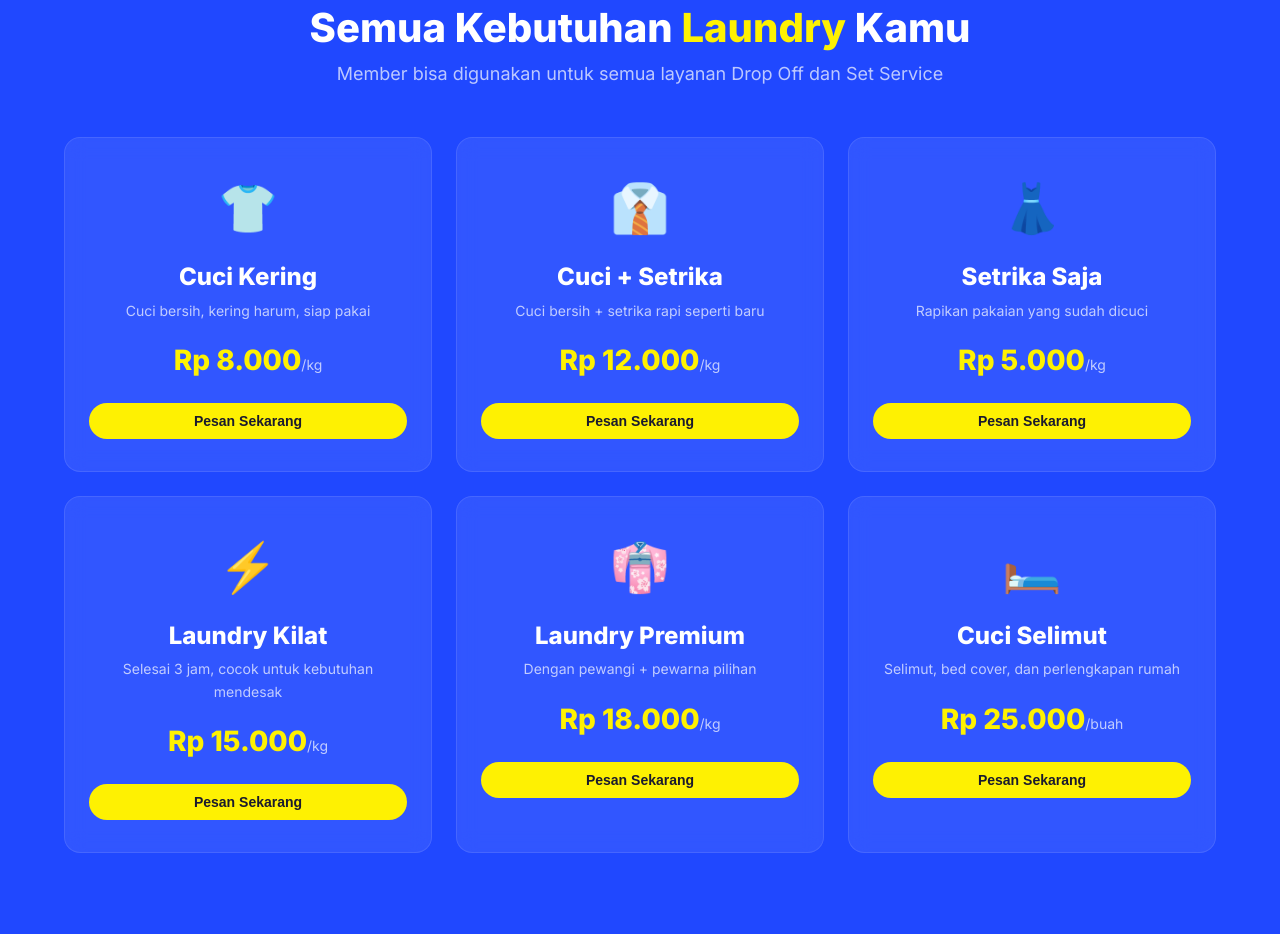
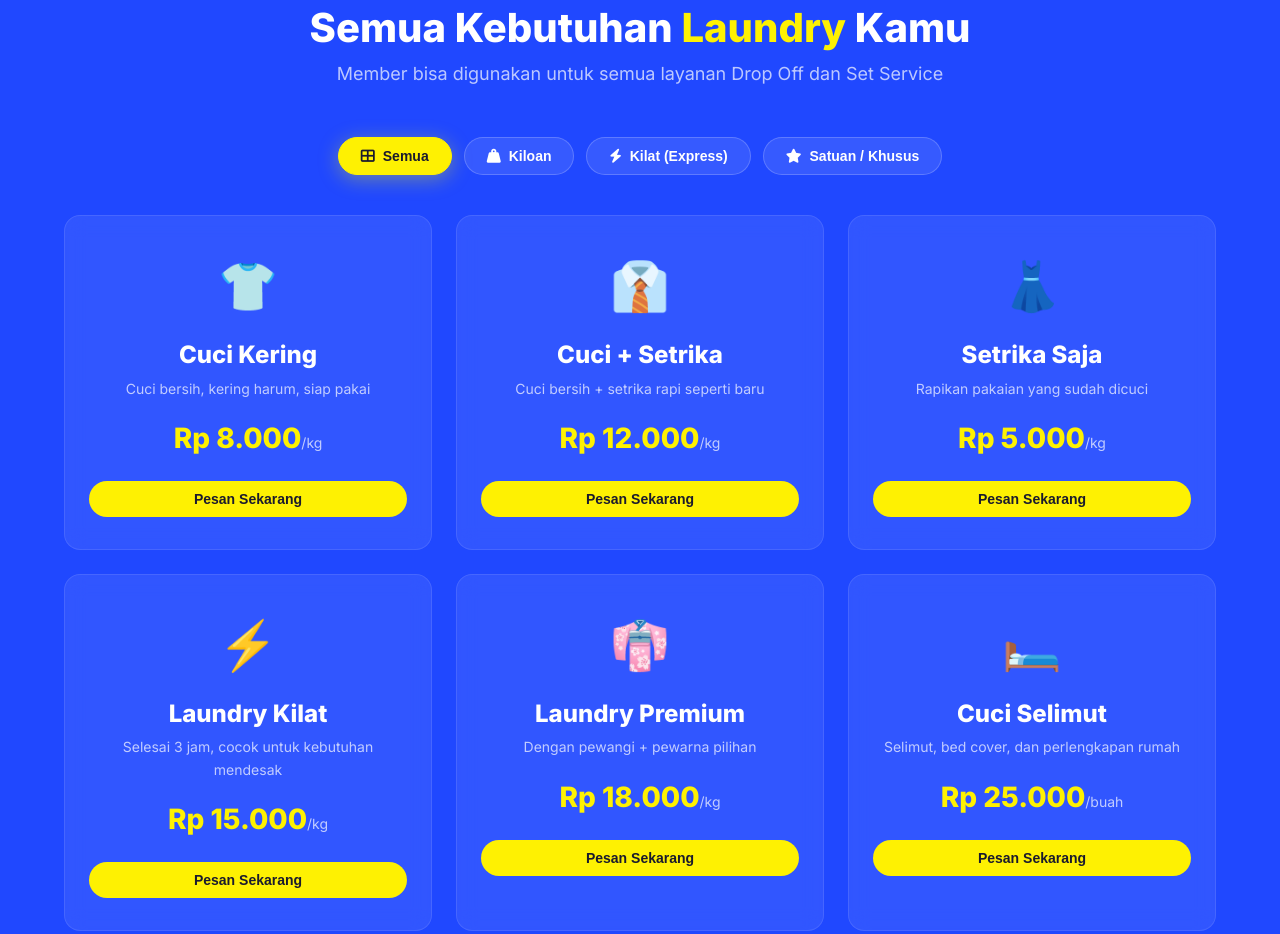
Before and after one commit to hidayatullah70/noonalaundry, a plain HTML site: page index.html in a window 1280 px wide. Shown: the part 810-1744 px from the top of the page. Drawn offline with Linux system fonts and the light colour scheme.

Commit message:
feat: add service category filters

```diff
--- a/index.html
+++ b/index.html
@@ -138,8 +138,24 @@
                 <p>Member bisa digunakan untuk semua layanan Drop Off dan Set Service</p>
             </div>
 
+            <!-- Filter Kategori Layanan -->
+            <div class="services-filter">
+                <button type="button" class="filter-btn active" onclick="filterServices('all', this)">
+                    <i class="fas fa-th-large"></i> Semua
+                </button>
+                <button type="button" class="filter-btn" onclick="filterServices('kiloan', this)">
+                    <i class="fas fa-weight-hanging"></i> Kiloan
+                </button>
+                <button type="button" class="filter-btn" onclick="filterServices('kilat', this)">
+                    <i class="fas fa-bolt"></i> Kilat (Express)
+                </button>
+                <button type="button" class="filter-btn" onclick="filterServices('khusus', this)">
+                    <i class="fas fa-star"></i> Satuan / Khusus
+                </button>
+            </div>
+
             <div class="services-grid" id="servicesGrid">
-                <div class="service-card">
+                <div class="service-card" data-category="kiloan">
                     <div class="service-icon">👕</div>
                     <h3>Cuci Kering</h3>
                     <p>Cuci bersih, kering harum, siap pakai</p>
@@ -149,7 +165,7 @@
                     </button>
                 </div>
 
-                <div class="service-card">
+                <div class="service-card" data-category="kiloan">
                     <div class="service-icon">👔</div>
                     <h3>Cuci + Setrika</h3>
                     <p>Cuci bersih + setrika rapi seperti baru</p>
@@ -159,7 +175,7 @@
                     </button>
                 </div>
 
-                <div class="service-card">
+                <div class="service-card" data-category="kiloan">
                     <div class="service-icon">👗</div>
                     <h3>Setrika Saja</h3>
                     <p>Rapikan pakaian yang sudah dicuci</p>
@@ -169,7 +185,7 @@
                     </button>
                 </div>
 
-                <div class="service-card">
+                <div class="service-card" data-category="kilat">
                     <div class="service-icon">⚡</div>
                     <h3>Laundry Kilat</h3>
                     <p>Selesai 3 jam, cocok untuk kebutuhan mendesak</p>
@@ -179,7 +195,7 @@
                     </button>
                 </div>
 
-                <div class="service-card">
+                <div class="service-card" data-category="khusus">
                     <div class="service-icon">👘</div>
                     <h3>Laundry Premium</h3>
                     <p>Dengan pewangi + pewarna pilihan</p>
@@ -189,7 +205,7 @@
                     </button>
                 </div>
 
-                <div class="service-card">
+                <div class="service-card" data-category="khusus">
                     <div class="service-icon">🛏️</div>
                     <h3>Cuci Selimut</h3>
                     <p>Selimut, bed cover, dan perlengkapan rumah</p>
--- a/scripts/main.js
+++ b/scripts/main.js
@@ -322,6 +322,27 @@ function scrollToSection(id) {
     }
 }
 
+// Filter Kategori Layanan / Produk
+function filterServices(category, buttonEl) {
+    const filterButtons = document.querySelectorAll(".filter-btn");
+    filterButtons.forEach(btn => btn.classList.remove("active"));
+    if (buttonEl) {
+        buttonEl.classList.add("active");
+    }
+
+    const cards = document.querySelectorAll("#servicesGrid .service-card");
+    cards.forEach(card => {
+        const cardCategory = card.getAttribute("data-category");
+        if (category === "all" || cardCategory === category) {
+            card.classList.remove("hide");
+            card.style.opacity = "1";
+            card.style.transform = "translateY(0)";
+        } else {
+            card.classList.add("hide");
+        }
+    });
+}
+
 function orderNow() {
     const currentUser = JSON.parse(localStorage.getItem("noona_current_user") || "null");
     let text = "Halo Noona Laundry, saya mau pesan jasa laundry.";
--- a/styles/main.css
+++ b/styles/main.css
@@ -346,6 +346,48 @@ h3 { font-size: clamp(20px, 2vw, 24px); }
 .services {
     background: #2048FF;
     padding: 80px 0;
+}
+
+/* Filter Kategori Layanan */
+.services-filter {
+    display: flex;
+    justify-content: center;
+    align-items: center;
+    gap: 12px;
+    margin-bottom: 40px;
+    flex-wrap: wrap;
+}
+
+.filter-btn {
+    background: rgba(255, 255, 255, 0.1);
+    border: 1.5px solid rgba(255, 255, 255, 0.2);
+    color: #FFFFFF;
+    padding: 10px 22px;
+    border-radius: 50px;
+    font-weight: 600;
+    font-size: 14px;
+    cursor: pointer;
+    transition: var(--transition);
+    display: inline-flex;
+    align-items: center;
+    gap: 8px;
+}
+
+.filter-btn:hover {
+    background: rgba(255, 255, 255, 0.2);
+    border-color: #FEF102;
+    transform: translateY(-2px);
+}
+
+.filter-btn.active {
+    background: #FEF102;
+    color: #1A1A2E;
+    border-color: #FEF102;
+    box-shadow: 0 4px 20px rgba(254, 241, 2, 0.35);
+}
+
+.service-card.hide {
+    display: none !important;
 }
 
 .services-grid {
```
Also changed, not shown: script/main.js (+21 -0 lines).
